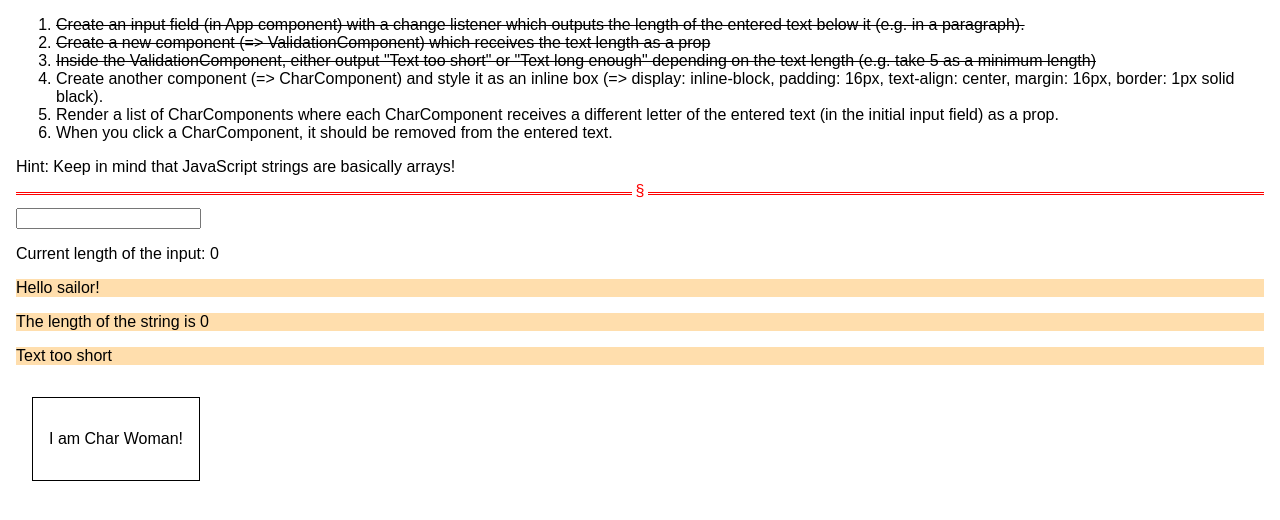
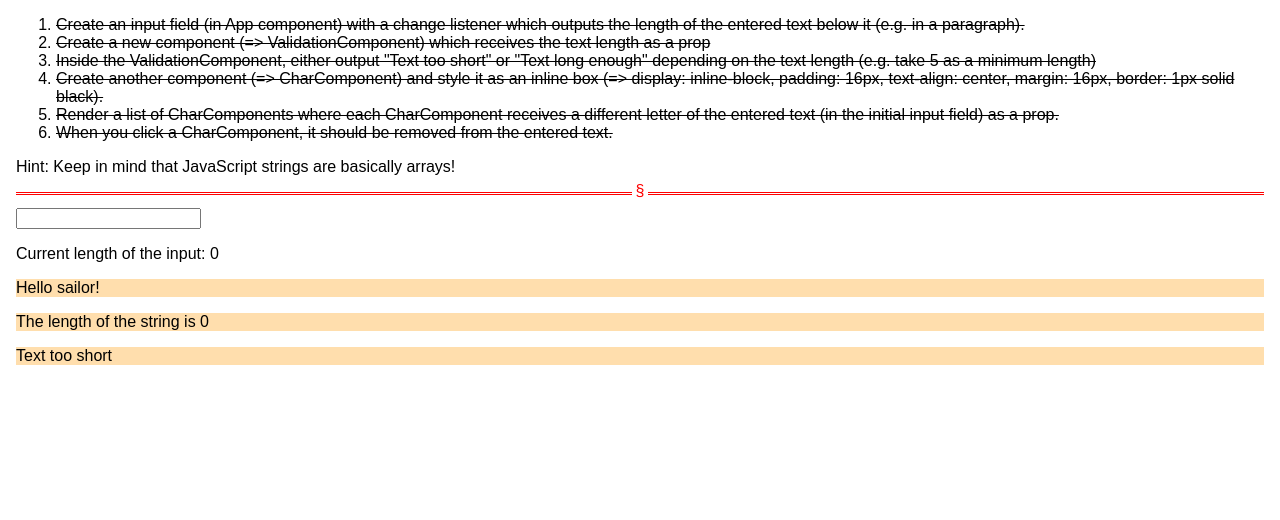
Before and after one commit to wainstead/lists-conditionals--assignment-problem, a React (Create React App) app: page / in a window 1280 px wide. Shown: the top 520 px of the page. Built offline with nearby package versions, Linux system fonts and the light colour scheme.

Commit message:
Implemented the delete handler
I was hung up for a while because I didn't propagate the click event
handler down to the element.

```diff
--- a/src/App.js
+++ b/src/App.js
@@ -7,29 +7,60 @@ import CharComponent from './CharComponent/CharComponent';
 class App extends Component {
   state = {
     strlength: 0,
+    strcontents: "",
   };
 
   strLengthChangeHandler = (event) => {
     // I need a quick lookup for writing these things...
-    this.setState({strlength: event.target.value.length});
+    this.setState({
+      strlength: event.target.value.length,
+      strcontents: event.target.value
+    });
+  }
+
+  deleteCharacterHandler = (idx) => {
+    console.log("delete char called");
+    const currentstr = this.state.strcontents.split("");
+    currentstr.splice(idx, 1);
+    const newstring = currentstr.join("");
+    this.setState({
+      strlength: newstring.length,
+      strcontents: newstring
+    })
   }
   render() {
+
+    let charwomen = (
+      <div>
+        {this.state.strcontents.split("").map((letter, idx) => {
+          return <CharComponent
+            key={idx}
+            click={() => this.deleteCharacterHandler(idx)}
+            //click={(event) => console.log(event)}
+            letter={letter}
+            idx={idx} />
+        })
+        }
+      </div>
+    );
+    console.log('charwomen: ' + typeof charwomen);
+
     return (
       <div className="App">
         <ol>
           <li className="struck">Create an input field (in App component) with a change listener which outputs the length of the entered text below it (e.g. in a paragraph).</li>
           <li className="struck">Create a new component (=> ValidationComponent) which receives the text length as a prop</li>
           <li className="struck">Inside the ValidationComponent, either output "Text too short" or "Text long enough" depending on the text length (e.g. take 5 as a minimum length)</li>
-          <li>Create another component (=> CharComponent) and style it as an inline box (=> display: inline-block, padding: 16px, text-align: center, margin: 16px, border: 1px solid black).</li>
-          <li>Render a list of CharComponents where each CharComponent receives a different letter of the entered text (in the initial input field) as a prop.</li>
-          <li>When you click a CharComponent, it should be removed from the entered text.</li>
+          <li className="struck">Create another component (=> CharComponent) and style it as an inline box (=> display: inline-block, padding: 16px, text-align: center, margin: 16px, border: 1px solid black).</li>
+          <li className="struck">Render a list of CharComponents where each CharComponent receives a different letter of the entered text (in the initial input field) as a prop.</li>
+          <li className="struck">When you click a CharComponent, it should be removed from the entered text.</li>
         </ol>
         <p>Hint: Keep in mind that JavaScript strings are basically arrays!</p>
-        <hr/>
-        <input type="text" onChange={this.strLengthChangeHandler}></input>
+        <hr />
+        <input type="text" onChange={this.strLengthChangeHandler} value={this.state.strcontents}></input>
         <p>Current length of the input: {this.state.strlength}</p>
-        <ValidationComponent name="sailor" strlength={this.state.strlength}/>
-        <CharComponent/>
+        <ValidationComponent name="sailor" strlength={this.state.strlength} />
+        {charwomen}
       </div>
 
     );
--- a/src/CharComponent/CharComponent.js
+++ b/src/CharComponent/CharComponent.js
@@ -3,9 +3,9 @@ import './CharComponent.css';
 
 const charComponent = (props) => {
     return (
-        <div className="cp" >
-            <p>I am Char Woman!</p>
-        </div >
+        <div className="cp" onClick={props.click}>
+            <p>{props.letter}</p>
+        </div>
     )
 }
 
```
